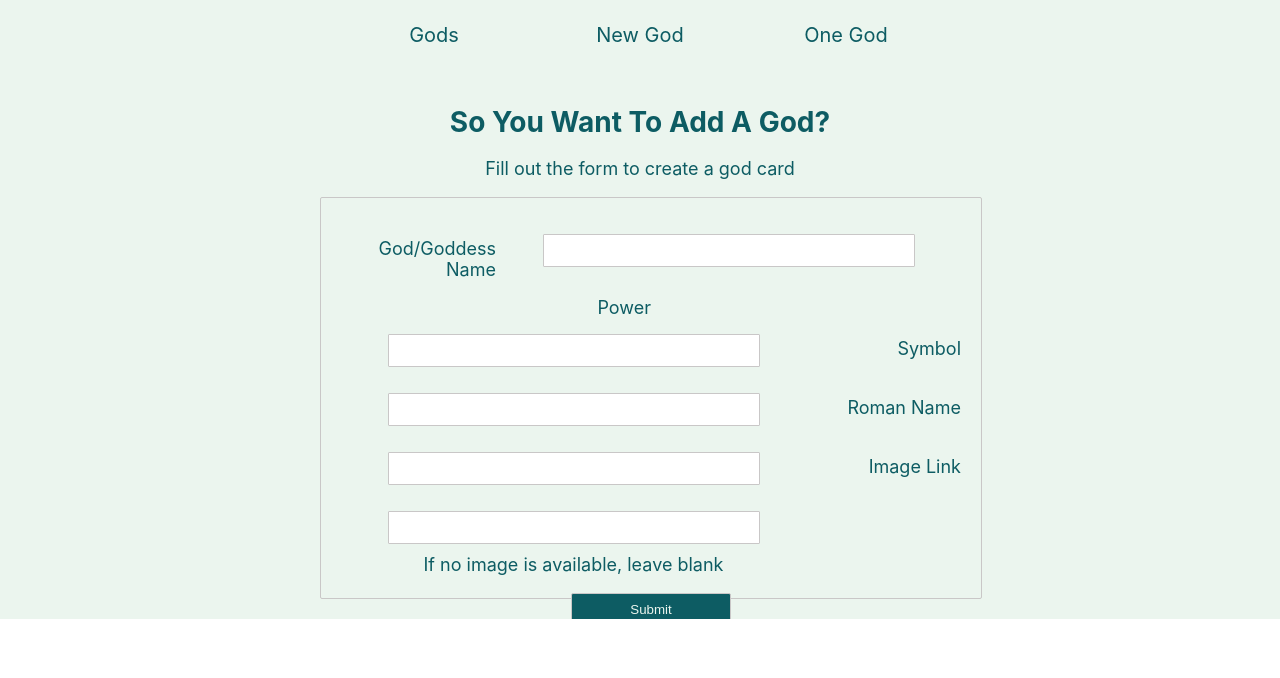
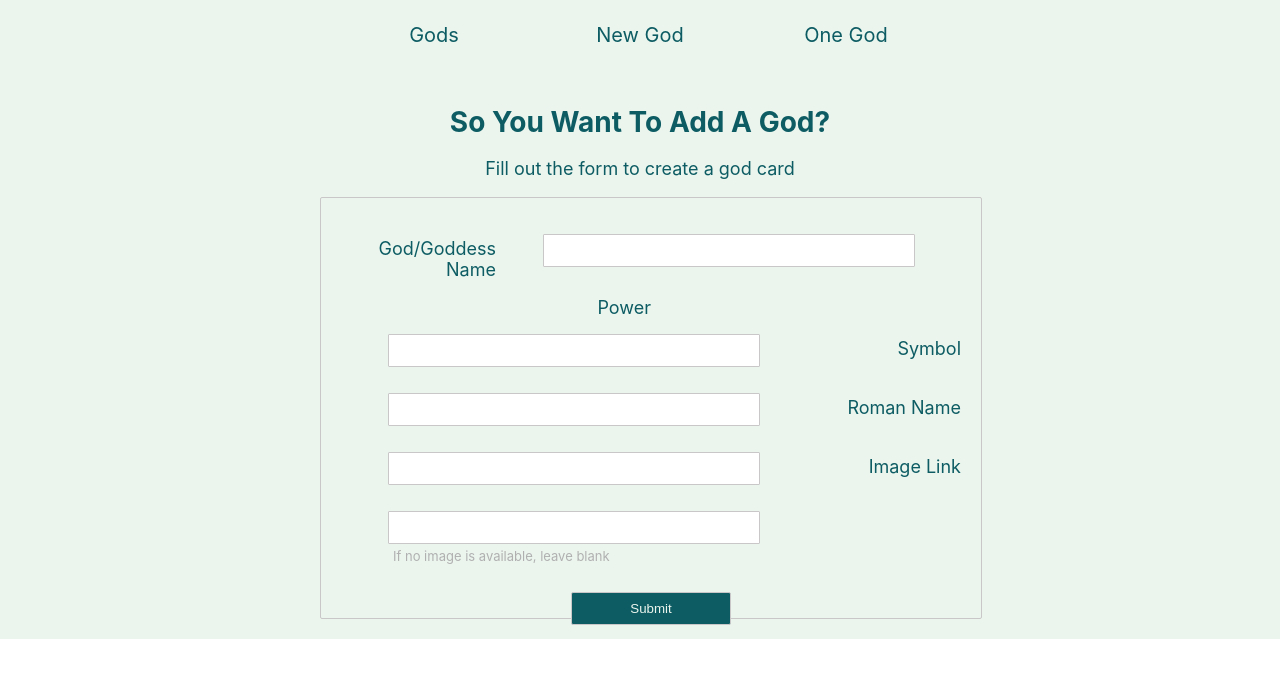
Before and after one commit to kyrstin-kempf/greek-god-card-generator, a React (Create React App) app: page /new in a window 1280 px wide. Shown: the top 678 px of the page. Built offline with nearby package versions, Linux system fonts and the light colour scheme; data requests are answered from the project's data file.

Commit message:
Style updates to homepage

```diff
--- a/src/styles.css
+++ b/src/styles.css
@@ -49,6 +49,16 @@
 
 .nav-menu a:hover {
   color: #0d5c63;
+}
+
+.card-container {
+  display: inline-block;
+}
+
+.favs-toggle {
+  height: 50px;
+  border: 2px solid red;
+  display: relative;
 }
 
 .card {
@@ -116,7 +126,7 @@
   color: #EBF5EE;
   border: 1px solid #0d5c63;
   padding: 8px;
-  margin-top: 18px;
+  margin-top: 28px;
   border: 1px solid rgb(201, 199, 199);
   border-radius: 2px;
   width: 160px;
@@ -133,7 +143,7 @@
 .container {
   border-radius: 2px;
   border: 1px solid rgb(201, 199, 199);
-  height: 380px;
+  height: 400px;
   width: 50%;
   padding: 10px;
   margin-left: 25%;
@@ -160,18 +170,26 @@
 .circ {
   font-size: 100px;
   position: absolute;
-  z-index: 9;
-  left: -20px;
-  top: -340px;
+  left: -19px;
+  top: -338px;
+  cursor: default;
 }
 
 .eStar {
   font-size: 26px;
   font-weight: 100;
   position: absolute;
-  z-index: 9;
-  left: -3px;
-  top: -292px;
+  left: -2px;
+  top: -290px;
+  cursor: pointer;
   color: white;
   font-family: -apple-system, BlinkMacSystemFont, 'Segoe UI', Roboto, Oxygen, Ubuntu, Cantarell, 'Open Sans', 'Helvetica Neue', sans-serif;
 }
+
+.link-faq {
+  color: rgb(176, 176, 176);
+  font-size: 13px;
+  float: left;
+  padding-left: 52px;
+  margin-top: -6px;
+}
```
